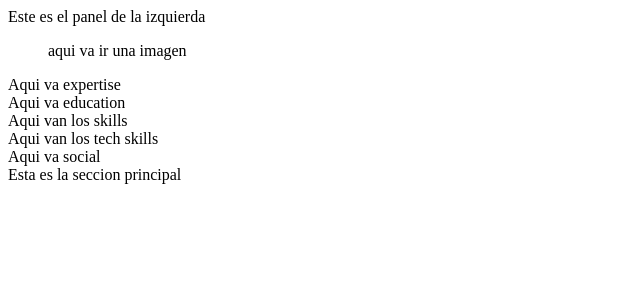
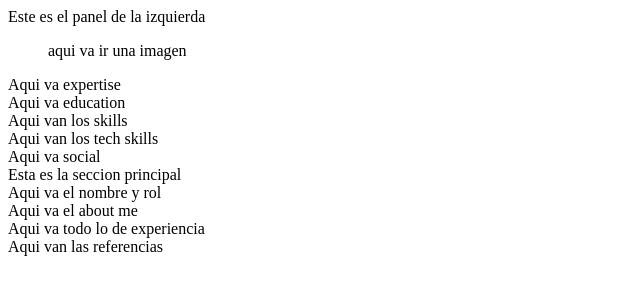
Before and after one commit to nmicht/my-resume, a plain HTML site: page index.html in a window 1280 px wide. Shown: the whole page, without its empty margins (0-640 px from the left). Drawn offline with Linux system fonts and the light colour scheme.

Commit message:
Finished general layout

```diff
--- a/index.html
+++ b/index.html
@@ -27,6 +27,18 @@
     </aside>
     <main>
       Esta es la seccion principal
+      <section>
+        Aqui va el nombre y rol
+      </section>
+      <section>
+        Aqui va el about me
+      </section>
+      <section>
+        Aqui va todo lo de experiencia
+      </section>
+      <section>
+        Aqui van las referencias
+      </section>
     </main>
   </body>
 </html>
```
